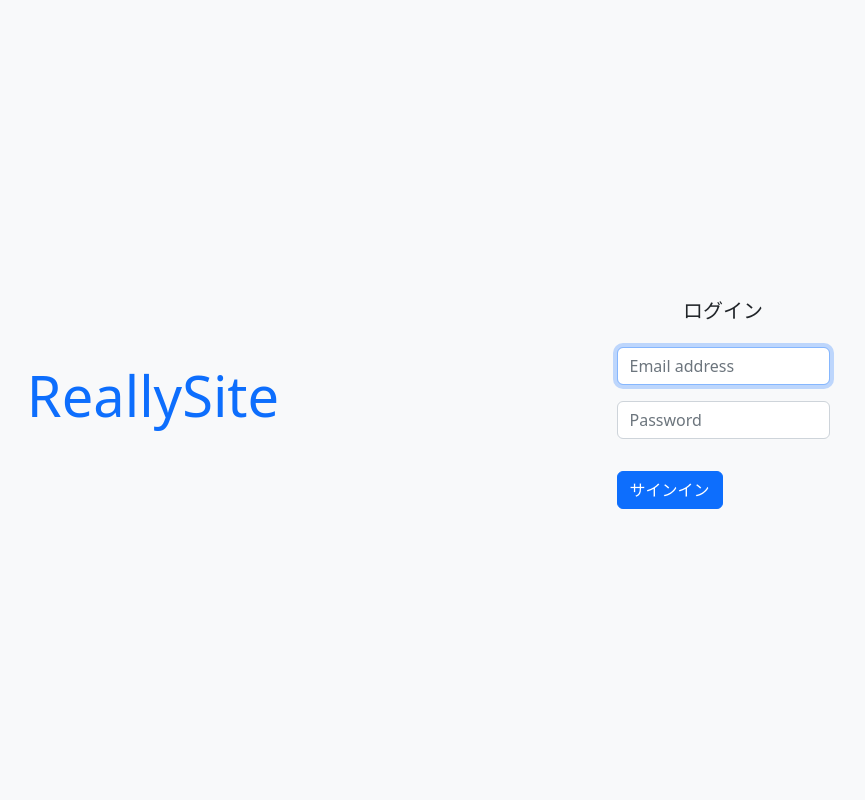
After one commit to y-uchiida/Django_trainig002, a Django app: page /login/ in a window 1280 px wide. The commit adds this page. Shown: the whole page, without its empty margins (202-1067 px from the left). Run offline with Django 3.2, Linux system fonts and the light colour scheme.

Commit message:
blog 11: 一般ユーザー用画面に、ログインとログアウトを実装

```diff
--- /dev/null
+++ b/mysite/templates/mysite/base_auth.html
@@ -0,0 +1,8 @@
+<!doctype html>
+<html lang="ja">
+  <head>{% include "mysite/snipets/head.html" %}</head>
+  <body class="vh-100 d-flex align-items-center justify-content-center bg-light">
+    {% block content %}
+    {% endblock content %}
+  </body>
+</html>
--- /dev/null
+++ b/mysite/templates/mysite/login.html
@@ -0,0 +1,38 @@
+{% extends "mysite/base_auth.html" %}
+{% block content %}
+  <div class="container ">
+    <div class="row">
+      <div class="col-lg-3 m-auto ">
+        <h1 class="display-4 font-italic text-center ">
+          <a href="{% url "index" %}" class="text-decoration-none">ReallySite</a>
+        </h1>
+      </div>
+      <div class="col-lg-3 m-auto ">
+        <form class="form-signin mx-4" method="post" action="">
+          <div class="text-center">
+            <h1 class="h5 my-4 ">ログイン</h1>
+          </div>
+          <div class="form-label-group my-3">
+            <input type="email"
+                   name="username"
+                   id="id_email"
+                   class="form-control"
+                   placeholder="Email address"
+                   required
+                   autofocus/>
+          </div>
+          <div class="form-label-group my-3">
+            <input type="password"
+                   name="password"
+                   id="id_password"
+                   class="form-control"
+                   placeholder="Password"
+                   required/>
+          </div>
+          <button class="btn btn-primary btn-block my-3" type="submit">サインイン</button>
+          {% csrf_token %}
+        </form>
+      </div>
+    </div>
+  </div>
+{% endblock content %}
--- /dev/null
+++ b/mysite/templates/mysite/snipets/head.html
@@ -0,0 +1,11 @@
+<meta charset="UTF-8" />
+<meta http-equiv="X-UA-Compatible" content="IE=edge" />
+<meta name="viewport" content="width=device-width, initial-scale=1.0" />
+<meta name="keywords" content="" />
+<meta name="description" content="" />
+<!-- Bootstrap CSS -->
+<link href="https://cdn.jsdelivr.net/npm/bootstrap@5.2.3/dist/css/bootstrap.min.css"
+      rel="stylesheet"
+      integrity="sha384-rbsA2VBKQhggwzxH7pPCaAqO46MgnOM80zW1RWuH61DGLwZJEdK2Kadq2F9CUG65"
+      crossorigin="anonymous"/>
+<title><a href="{% url 'index' %}">ReallySite</a></title>
--- a/mysite/urls.py
+++ b/mysite/urls.py
@@ -1,4 +1,9 @@
 from django.urls import path
 from mysite import views
+from django.contrib.auth.views import LogoutView
 
-urlpatterns = [path("", views.index, name="index")]
+urlpatterns = [
+    path("", views.index, name="index"),
+    path("login/", views.Login.as_view()),
+    path("logout/", LogoutView.as_view()),
+]
--- a/mysite/views.py
+++ b/mysite/views.py
@@ -1,8 +1,13 @@
 from django.shortcuts import render
 from blog.models import Article
+from django.contrib.auth.views import LoginView
 
 
 def index(request):
     articles = Article.objects.all()[:3]
     context = {"title": "Really Site", "articles": articles}
     return render(request, "mysite/index.html", context)
+
+
+class Login(LoginView):
+    template_name = "mysite/login.html"
```
Also changed, not shown: config/settings.py (+12 -0 lines), mysite/templates/mysite/base.html (+1 -13 lines).
